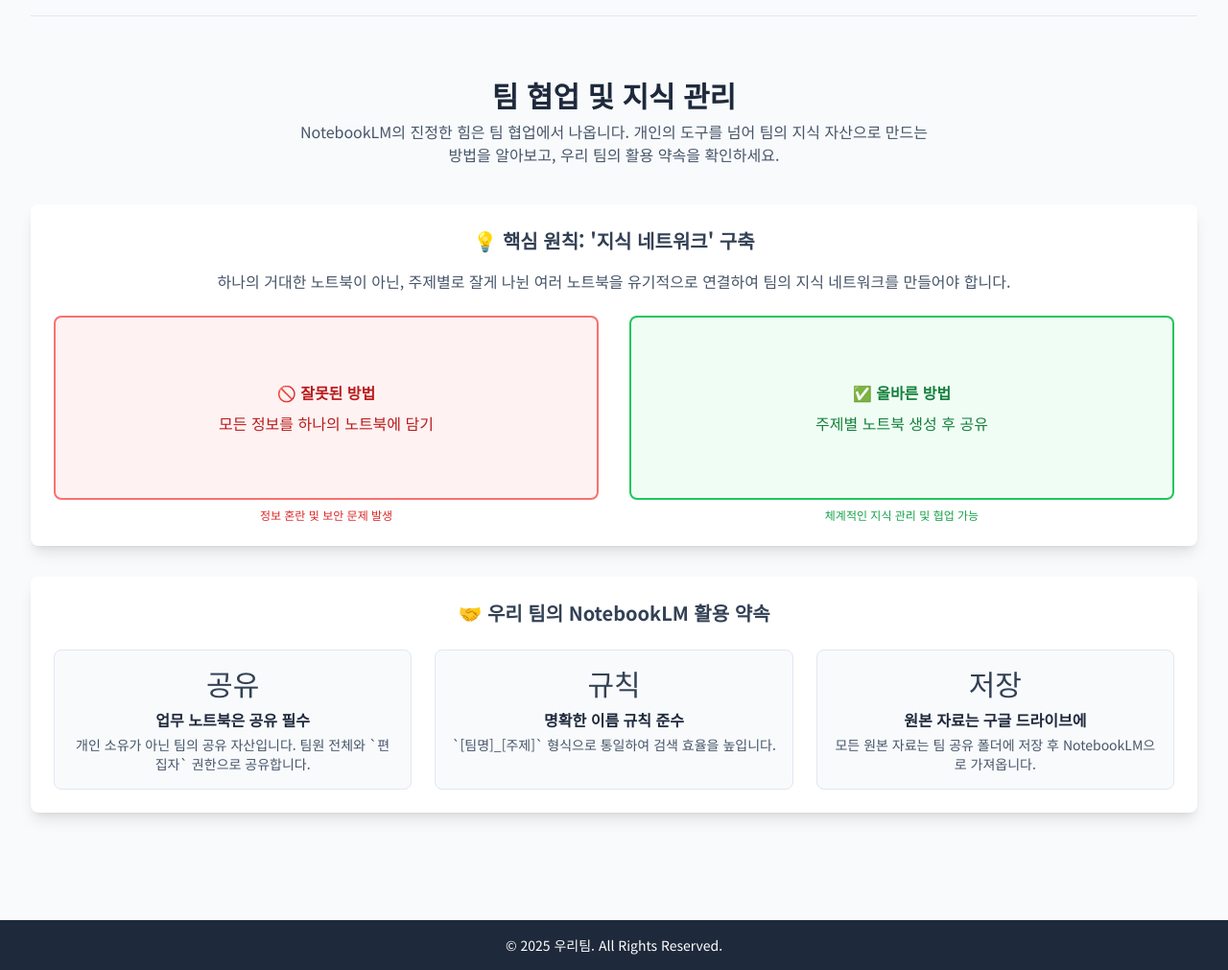
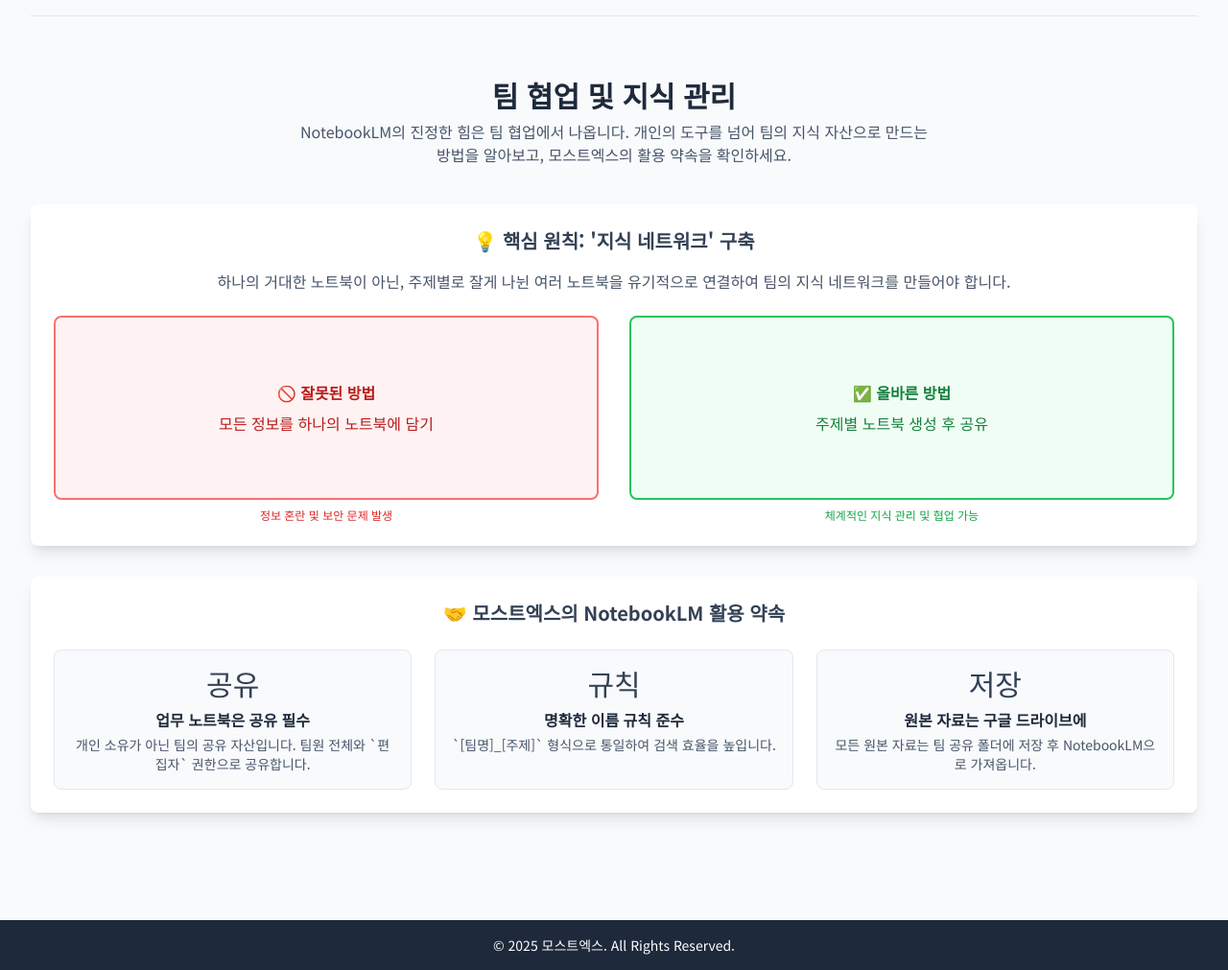
Before and after one commit to most-x/notice, a plain HTML site: page index.html in a window 1280 px wide. Shown: the part 1420-2431 px from the top of the page at 96% size. Drawn offline with nearby package versions, Linux system fonts and the light colour scheme.

Commit message:
Update index.html

```diff
--- a/index.html
+++ b/index.html
@@ -73,7 +73,7 @@
     <main class="container mx-auto px-4 sm:px-6 lg:px-8 py-8 md:py-12">
 
         <section id="hero" class="text-center py-12">
-            <h1 class="text-4xl md:text-5xl font-bold text-slate-800 mb-4">우리 팀의 새로운 AI 지식 도우미</h1>
+            <h1 class="text-4xl md:text-5xl font-bold text-slate-800 mb-4">모스트엑스의 새로운 AI 지식 도우미</h1>
             <p class="max-w-3xl mx-auto text-lg text-slate-600">
                 NotebookLM을 효과적으로 사용하여 흩어진 지식을 모으고, 팀의 생산성을 극대화하는 방법을 알아보세요. 이 가이드는 여러분의 성공적인 첫걸음을 돕기 위해 만들어졌습니다.
             </p>
@@ -136,7 +136,7 @@
                         <h3 class="text-lg font-semibold text-slate-800 mb-2">단계 2: 첫 번째 노트북 생성</h3>
                         <p class="text-slate-600 mb-4">화면 왼쪽 상단의 `+ New Notebook` 버튼을 클릭하여 새 노트북을 만듭니다. 노트북은 특정 프로젝트나 주제를 위한 독립된 작업 공간입니다.</p>
                         <div class="bg-blue-50 border-l-4 border-blue-400 p-4 rounded-r-lg">
-                            <h4 class="font-bold text-blue-800">💡 우리 팀의 약속: 이름 규칙!</h4>
+                            <h4 class="font-bold text-blue-800">💡 모스트엑스의 약속: 이름 규칙!</h4>
                             <p class="text-blue-700">노트북 이름은 `[팀명]_[프로젝트명 또는 주제]` 형식으로 통일해 주세요. 예: `[마케팅]_2분기_시장_보고서`</p>
                         </div>
                     </div>
@@ -183,7 +183,7 @@
 
         <section id="team-collaboration" class="scroll-mt-20">
             <h2 class="text-3xl font-bold text-slate-800 mb-2 text-center">팀 협업 및 지식 관리</h2>
-            <p class="text-center text-slate-600 mb-10 max-w-2xl mx-auto">NotebookLM의 진정한 힘은 팀 협업에서 나옵니다. 개인의 도구를 넘어 팀의 지식 자산으로 만드는 방법을 알아보고, 우리 팀의 활용 약속을 확인하세요.</p>
+            <p class="text-center text-slate-600 mb-10 max-w-2xl mx-auto">NotebookLM의 진정한 힘은 팀 협업에서 나옵니다. 개인의 도구를 넘어 팀의 지식 자산으로 만드는 방법을 알아보고, 모스트엑스의 활용 약속을 확인하세요.</p>
 
             <div class="bg-white p-6 rounded-lg shadow-lg mb-8">
                 <h3 class="text-xl font-bold text-slate-700 mb-4 text-center">💡 핵심 원칙: '지식 네트워크' 구축</h3>
@@ -207,7 +207,7 @@
             </div>
 
             <div class="bg-white p-6 rounded-lg shadow-lg">
-                <h3 class="text-xl font-bold text-slate-700 mb-6 text-center">🤝 우리 팀의 NotebookLM 활용 약속</h3>
+                <h3 class="text-xl font-bold text-slate-700 mb-6 text-center">🤝 모스트엑스의 NotebookLM 활용 약속</h3>
                 <div class="grid md:grid-cols-3 gap-6">
                     <div class="bg-slate-50 p-4 rounded-lg text-center border border-slate-200">
                         <div class="text-3xl mb-2"> 공유</div>
@@ -232,7 +232,7 @@
 
     <footer class="bg-slate-800 text-white mt-16">
         <div class="container mx-auto px-4 sm:px-6 lg:px-8 py-4 text-center text-sm">
-            <p>&copy; 2025 우리팀. All Rights Reserved.</p>
+            <p>&copy; 2025 모스트엑스. All Rights Reserved.</p>
         </div>
     </footer>
 
```
